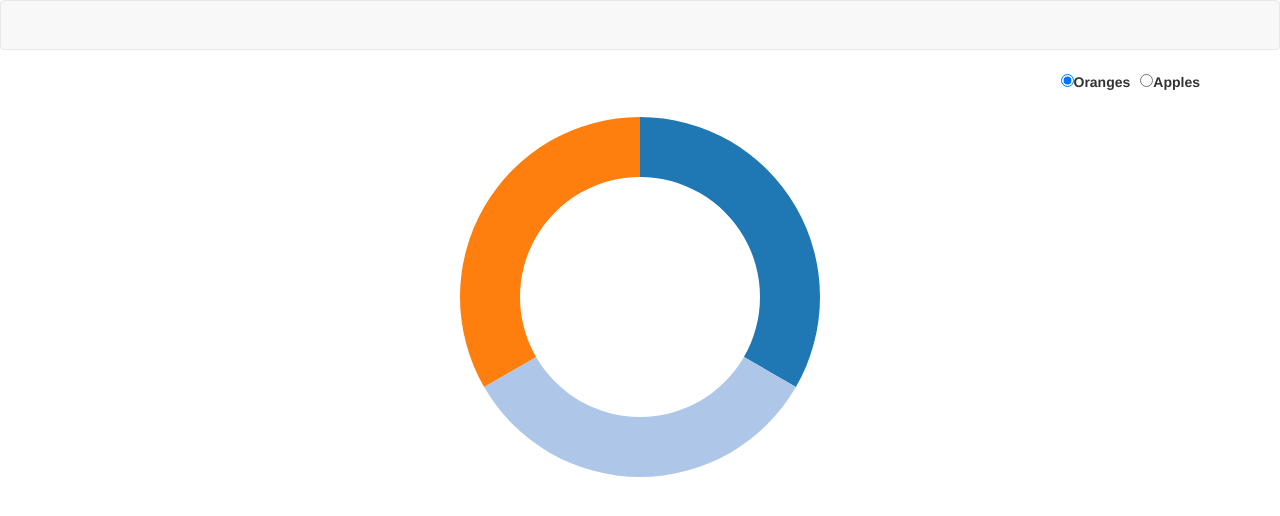
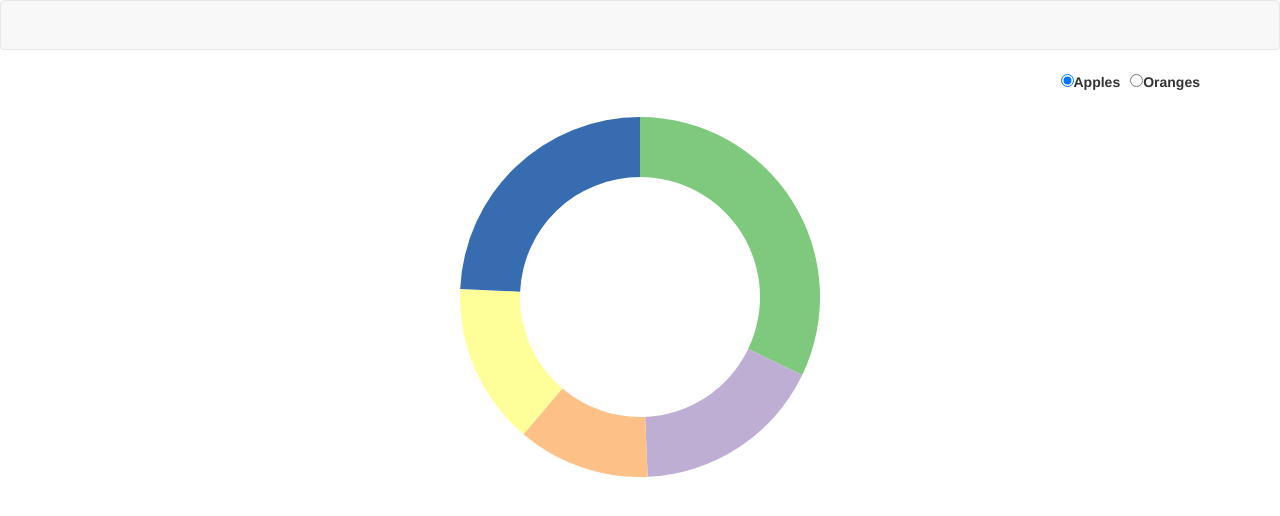
Before and after one commit to adamjanes/udemy-d3, a plain HTML site: page 07/7.07.1/index.html in a window 1280 px wide. Drawn offline with nearby package versions, Linux system fonts and the light colour scheme.

Commit message:
Quick fix for V6 nest

```diff
--- a/07/7.07.1/index.html
+++ b/07/7.07.1/index.html
@@ -7,74 +7,85 @@
 
 <!DOCTYPE html>
 <head>
-    <meta charset="utf-8">
-    <meta name="description" content="">
+  <meta charset="utf-8" />
+  <meta name="description" content="" />
   <title>7.7 - Pie and donut charts</title>
   <!-- Bootstrap Core CSS -->
-    <link rel="stylesheet" href="css/bootstrap.min.css">
+  <link rel="stylesheet" href="css/bootstrap.min.css" />
   <!-- Custom CSS -->
-    <link rel="stylesheet" href="css/style.css">
+  <link rel="stylesheet" href="css/style.css" />
 </head>
 <body>
-
   <nav class="navbar navbar-default"></nav>
   <div class="container">
     <form></form>
   </div>
 
-<script src="https://d3js.org/d3.v4.min.js"></script>
+  <script src="https://d3js.org/d3.v6.min.js"></script>
 
   <script>
-
     var width = 600,
       height = 400,
       radius = Math.min(width, height) / 2;
 
     //d3.scale.category20()
-    var color = d3.scaleOrdinal(d3.schemeCategory20);
+    var color = d3.scaleOrdinal(d3.schemeAccent);
 
     //d3.layout.pie()
-    var pie = d3.pie()
-        .value(function(d) { return d.count; })
+    var pie = d3
+      .pie()
+      .value(function (d) {
+        return d.count;
+      })
       .sort(null);
 
-    var arc = d3.arc()
+    var arc = d3
+      .arc()
       .innerRadius(radius - 80)
       .outerRadius(radius - 20);
 
-    var svg = d3.select("body").append("svg")
+    var svg = d3
+      .select("body")
+      .append("svg")
       .attr("width", width)
       .attr("height", height)
       .append("g")
       .attr("transform", "translate(" + width / 2 + "," + height / 2 + ")");
 
-    d3.tsv("data/donut2.tsv", type, function(error, data) {
-        console.log(data)
+    d3.tsv("data/donut2.tsv", type).then((data) => {
+      var regionsByFruitMap = d3.group(data, (d) => d.fruit);
+      var regionsByFruit = Array.from(regionsByFruitMap, ([key, values]) => ({
+        key,
+        values,
+      }));
 
-        var regionsByFruit = d3.nest()
-            .key(function(d) { return d.fruit; })
-            .entries(data)
-            .reverse();
+      var label = d3
+        .select("form")
+        .selectAll("label")
+        .data(regionsByFruit)
+        .enter()
+        .append("label");
 
-        console.log(regionsByFruit)
-
-        var label = d3.select("form").selectAll("label")
-            .data(regionsByFruit)
-            .enter().append("label");
-
-        label.append("input")
+      label
+        .append("input")
         .attr("type", "radio")
         .attr("name", "fruit")
-            .attr("value", function(d) { return d.key; })
-            .on("change", change)
-            .filter(function(d, i) { return !i; })
+        .attr("value", function (d) {
+          return d.key;
+        })
+        .on("change", (e, d) => change(d))
+        .filter(function (d, i) {
+          return !i;
+        })
         .each(change)
         .property("checked", true);
 
-        label.append("span")
-            .text(function(d) { return d.key; });
+      label.append("span").text(function (d) {
+        return d.key;
+      });
 
       function change(region) {
+        console.log(region);
         var path = svg.selectAll("path");
 
         var data0 = path.data(),
@@ -84,27 +95,32 @@
         path = path.data(data1, key);
 
         // EXIT old elements from the screen.
-            path.exit()
-                .datum(function(d, i) { return findNeighborArc(i, data1, data0, key) || d; })
+        path
+          .exit()
+          .datum(function (d, i) {
+            return findNeighborArc(i, data1, data0, key) || d;
+          })
           .transition()
           .duration(750)
           .attrTween("d", arcTween)
           .remove();
 
         // UPDATE elements still on the screen.
-            path.transition()
-                .duration(750)
-                .attrTween("d", arcTween);
+        path.transition().duration(750).attrTween("d", arcTween);
 
         // ENTER new elements in the array.
-            path.enter()
+        path
+          .enter()
           .append("path")
-                .each(function(d, i) { this._current = findNeighborArc(i, data0, data1, key) || d; })
-                .attr("fill", function(d) {  return color(d.data.region) })
+          .each(function (d, i) {
+            this._current = findNeighborArc(i, data0, data1, key) || d;
+          })
+          .attr("fill", function (d) {
+            return color(d.data.region);
+          })
           .transition()
           .duration(750)
           .attrTween("d", arcTween);
-
       }
     });
 
@@ -119,8 +135,10 @@
 
     function findNeighborArc(i, data0, data1, key) {
       var d;
-        return (d = findPreceding(i, data0, data1, key)) ? {startAngle: d.endAngle, endAngle: d.endAngle}
-            : (d = findFollowing(i, data0, data1, key)) ? {startAngle: d.startAngle, endAngle: d.startAngle}
+      return (d = findPreceding(i, data0, data1, key))
+        ? { startAngle: d.endAngle, endAngle: d.endAngle }
+        : (d = findFollowing(i, data0, data1, key))
+        ? { startAngle: d.startAngle, endAngle: d.startAngle }
         : null;
     }
 
@@ -137,7 +155,8 @@
 
     // Find the element in data0 that joins the lowest following element in data1.
     function findFollowing(i, data0, data1, key) {
-        var n = data1.length, m = data0.length;
+      var n = data1.length,
+        m = data0.length;
       while (++i < n) {
         var k = key(data1[i]);
         for (var j = 0; j < m; ++j) {
@@ -148,11 +167,10 @@
 
     function arcTween(d) {
       var i = d3.interpolate(this._current, d);
-        this._current = i(1)
-        return function(t) { return arc(i(t)); };
+      this._current = i(1);
+      return function (t) {
+        return arc(i(t));
+      };
     }
-
-
   </script>
-
 </body>
```
Lines whose indentation alone changed are shown as unchanged.
